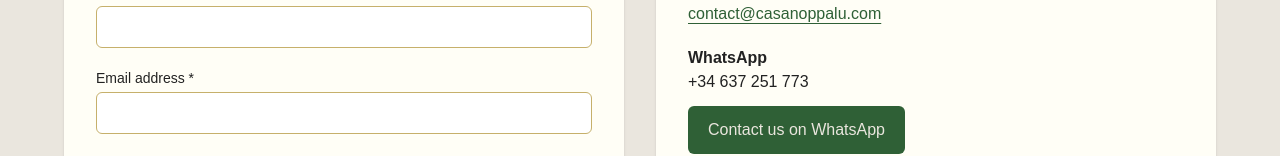
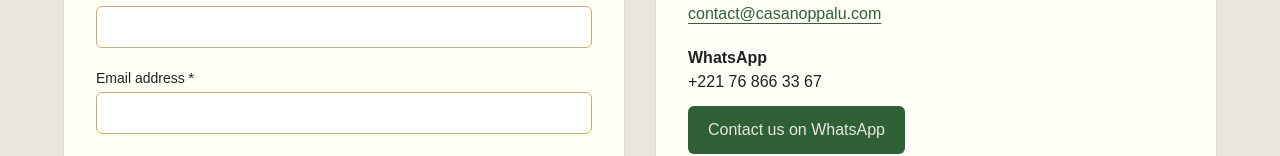
Before and after one commit to zohra-b/noppalu, a Next.js app: page /en/contact in a window 1280 px wide. Shown: the part 339-495 px from the top of the page. Built offline with nearby package versions, Linux system fonts and the light colour scheme; no server answers; the database is empty.

Commit message:
changé num whatsapp

```diff
--- a/src/app/[locale]/contact/page.tsx
+++ b/src/app/[locale]/contact/page.tsx
@@ -266,8 +266,8 @@ export default function ContactPage() {
 
                 <div>
                   <h3 className="font-semibold">{t("coordonnees.whatsapp")}</h3>
-                  <p className="mb-3">+34 637 251 773</p>
-                  <Button href="https://wa.me/34637251773" target="_blank">
+                  <p className="mb-3">+221 76 866 33 67</p>
+                  <Button href="https://wa.me/221768663367" target="_blank">
                     {t("coordonnees.boutonWhatsapp")}
                   </Button>
                 </div>
```
